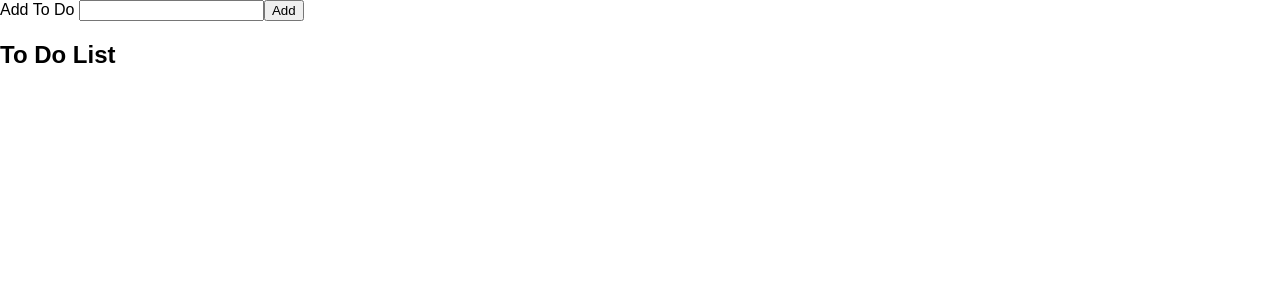
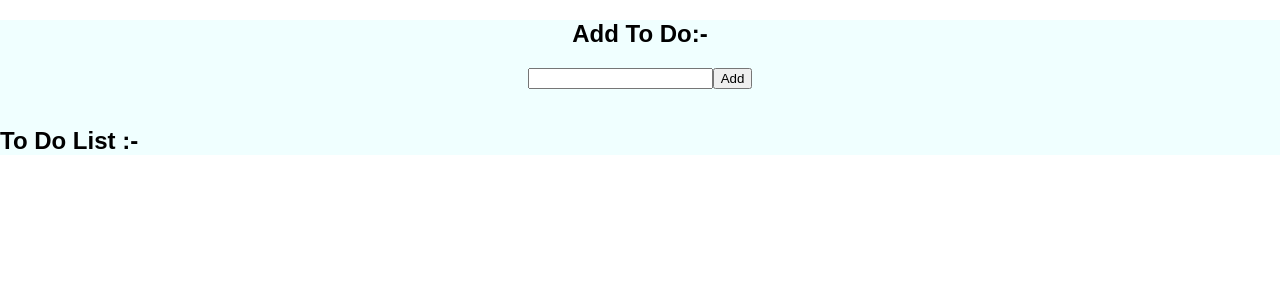
Before and after one commit to gourav02m/React-JS-Project, a React (Create React App) app: page /Loginscreen in a window 1280 px wide. Shown: the top 300 px of the page. Built offline with nearby package versions, Linux system fonts and the light colour scheme.

Commit message:
Update Loginscreen.js

```diff
--- a/src/routes/Loginscreen.js
+++ b/src/routes/Loginscreen.js
@@ -29,55 +29,13 @@ var text = [];
   }
 
  }
-  /*
-  todoshow(event){
 
-   // alert('dgfdd');
-
-    const ul = document.querySelector('ul');
-    // event.preventDefault();
-  // const gl = this.getElementbyId("justtest");
-
-const input = document.getElementById('item');
-let itemsArray = localStorage.getItem('items') ? JSON.parse(localStorage.getItem('items')) : [];
-const data = JSON.parse(localStorage.getItem('items'));
-
-
-   var text = JSON.stringify(data);
-   // alert(text);
-   var test = text.split(",");
-   // alert(test[1]);
-
-  var t=0;
-  while(t<20){
-  const pi = document.createElement('pi');
-  pi.textContent=test[t];
-   alert(pi.textContent);
-  //ul.append(pi);
-  t=t+1;
-  }
-
-  }
-*/
-  // addtodo(event) {
-  //   alert('A name was submitted: ' + this.state.value);
-  //   event.preventDefault();
-  // }
-
-  // constructor()
-  // {
-  //   super();
-  //   if(localStorage.getItem("loggedin") != '1')
-  //   {
-  //     this.props.history.push('/Loginpage');
-  //   }
-  // }
 
   addtodo(event)
   {
 
     event.preventDefault();
-const ul = document.querySelector('ul');
+const ul = document.querySelector('ol');
 const input = document.getElementById('item');
 let itemsArray = localStorage.getItem('items') ? JSON.parse(localStorage.getItem('items')) : [];
 
@@ -96,31 +54,22 @@ const liMaker = (text) => {
   liMaker(input.value);
   input.value = "";
 
-
-
-
-    // localStorage.SetItem("item","this.state.item");
-
-    // alert(localStorage.getItem("item"));
-    // var list = this.getElementbyId('mylist');
-
-    // list.append('<li>Match</li>');
   }
 
 
 
 render() {
     return (
-      <body /*onload={this.todoshow()}*/>
+      <body style={{background: "azure"}}>
 
 
 
       <div className="Todo">
 
 
-        <form onSubmit={this.addtodo}>
+        <form onSubmit={this.addtodo} style={{textAlign: "center"}}>
 
-          <label>Add To Do </label>
+          <h2>Add To Do:-</h2>
 
          <input id="item" type="text" value={this.state.value} onChange={this.handleChange} />
 
@@ -128,11 +77,11 @@ render() {
           <input type="submit" value="Add" />
         </form>
 
-        <div>
-        <h2>To Do List</h2>
-        <ul>
+        <div><br/>
+        <h2>To Do List :-</h2>
+        <ol>
         {this.totest()}
-       </ul>
+       </ol>
         </div>
 
 
```
